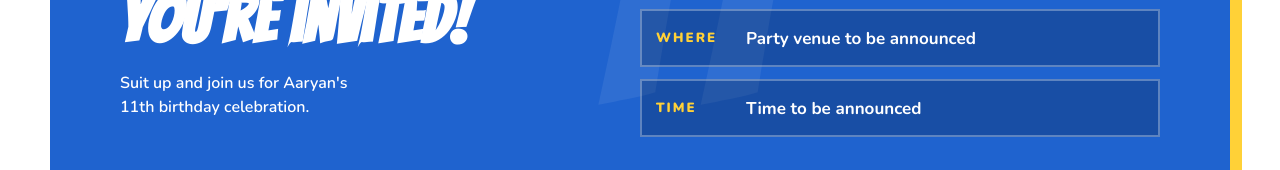
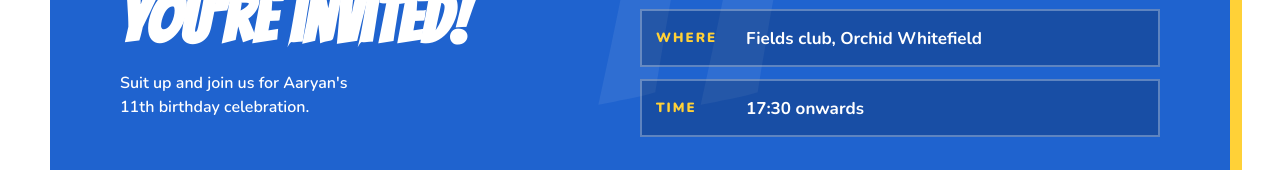
Before and after one commit to neeleshsinghstudy/aaryan-birthday, a plain HTML site: page index.html in a window 1280 px wide. Shown: the part 4143-4313 px from the top of the page. Drawn offline with nearby package versions, Linux system fonts and the light colour scheme.

Commit message:
time  and address  venu added

```diff
--- a/index.html
+++ b/index.html
@@ -141,8 +141,8 @@
         </div>
         <div class="party-details">
           <div><small>WHEN</small><strong>19 November</strong></div>
-          <div><small>WHERE</small><strong>Party venue to be announced</strong></div>
-          <div><small>TIME</small><strong>Time to be announced</strong></div>
+          <div><small>WHERE</small><strong>Fields club, Orchid Whitefield</strong></div>
+          <div><small>TIME</small><strong>17:30 onwards</strong></div>
         </div>
       </div>
     </section>
```
